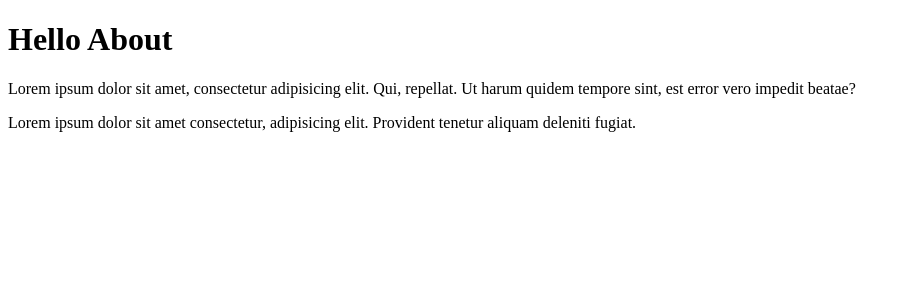
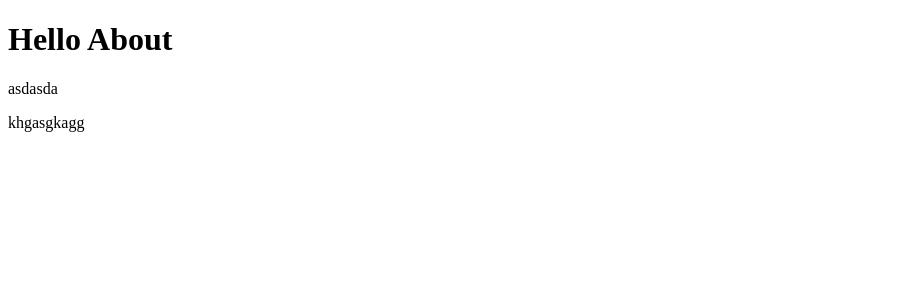
Before and after one commit to StasKostak/React-Shop-Project, a React (Create React App) app: page / in a window 1280 px wide. Shown: the top 300 px of the page, without its empty margins (0-910 px from the left). Built offline with nearby package versions, Linux system fonts and the light colour scheme.

Commit message:
Props text

```diff
--- a/src/Content.tsx
+++ b/src/Content.tsx
@@ -1,19 +1,14 @@
-const Content = () => {
+type Props = {
+    p1: string
+    p2: string
+}
+
+const Content = ({ p1, p2 }: Props) => {
     return (
         <>
-            <p>
-                Lorem ipsum dolor sit amet, consectetur adipisicing elit. Qui,
-                repellat. Ut harum quidem tempore sint, est error vero impedit
-                beatae?
-            </p>
-            <p>
-                Lorem ipsum dolor sit amet consectetur, adipisicing elit.
-                Provident tenetur aliquam deleniti fugiat.
-            </p>
+            <p>{p1}</p>
+            <p>{p2}</p>
         </>
     )
 }
-
-export const test = 10
-
 export default Content
--- a/src/index.tsx
+++ b/src/index.tsx
@@ -1,6 +1,6 @@
 import React from 'react'
 import ReactDOM from 'react-dom/client'
-import Content, { test } from './Content'
+import Content from './Content'
 
 type TitleProps = {
     title: string
@@ -19,7 +19,7 @@ const App = () => {
     return (
         <>
             <Title text="Hello" title="About" />
-            <Content />
+            <Content p1="asdasda" p2="khgasgkagg" />
         </>
     )
 }
```
